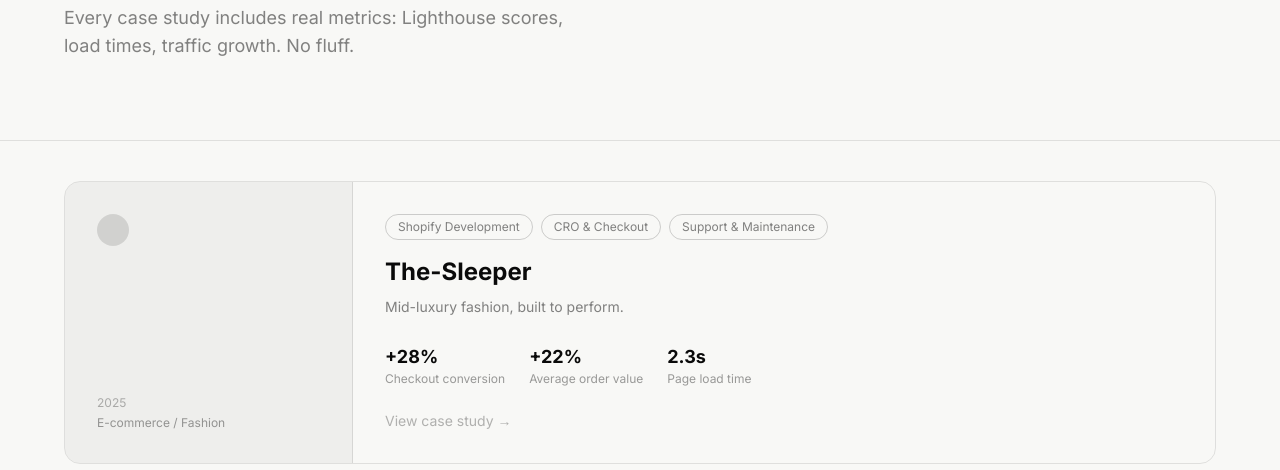
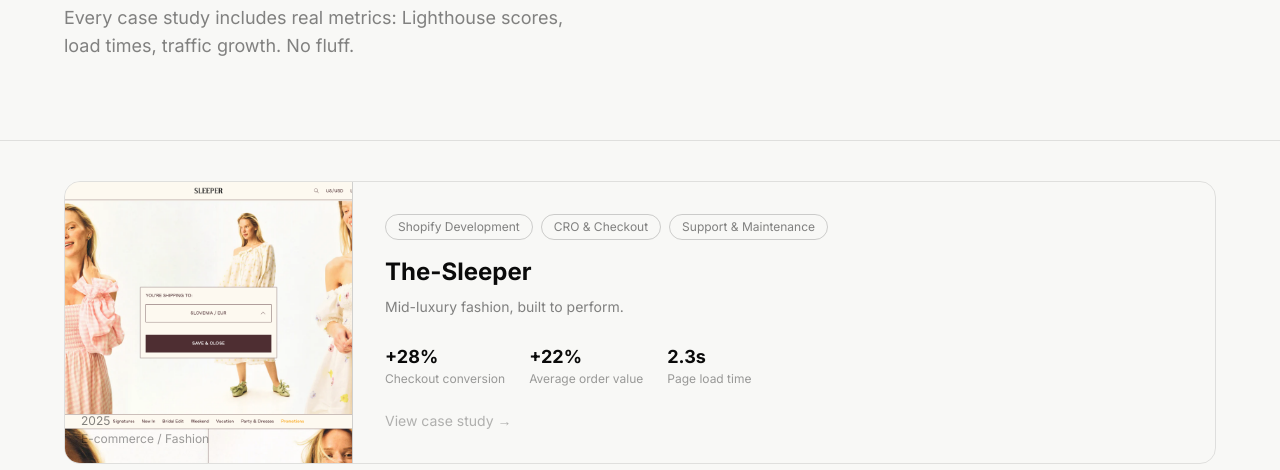
Before and after one commit to bohdan-shvchk/agency-website, an Astro site: page /projects in a window 1280 px wide. Shown: the part 330-800 px from the top of the page. Built offline with nearby package versions, Linux system fonts and the light colour scheme; Astro itself is replaced by a stand-in of ours.

Commit message:
feat: add screenshot previews for project cards via playwright

```diff
--- a/src/content.config.ts
+++ b/src/content.config.ts
@@ -36,6 +36,7 @@
     year: z.string(),
     url: z.string().optional(),
     color: z.string().default('#000000'),
+    preview: z.string().optional(),
     // Metrics shown as highlight numbers
     metrics: z.array(z.object({
       value: z.string(),
--- a/src/content/projects/hillary.md
+++ b/src/content/projects/hillary.md
@@ -7,6 +7,7 @@
 year: "2024"
 url: "https://hillary.pl"
 color: "#2d4a3e"
+preview: "/projects/hillary.png"
 order: 3
 metrics:
   - value: "2"
--- a/src/content/projects/lunara-light.md
+++ b/src/content/projects/lunara-light.md
@@ -7,6 +7,7 @@
 year: "2025–present"
 url: "https://lunara-light.com"
 color: "#1a0a2e"
+preview: "/projects/lunara-light.png"
 order: 2
 metrics:
   - value: "1"
--- a/src/content/projects/sleeper.md
+++ b/src/content/projects/sleeper.md
@@ -7,6 +7,7 @@
 year: "2025"
 url: "https://the-sleeper.com"
 color: "#0a0a0a"
+preview: "/projects/sleeper.png"
 order: 1
 metrics:
   - value: "+28%"
--- a/src/pages/index.astro
+++ b/src/pages/index.astro
@@ -126,8 +126,11 @@
       <div class="grid grid-cols-1 md:grid-cols-2 gap-6">
         {allProjects.map(project => (
           <a href={`/projects/${project.id}`} class="group border border-white/10 rounded-2xl overflow-hidden hover:border-white/30">
-            <div class="aspect-video flex items-center justify-center" style="background-color: var(--surface-mid)">
-              <p class="text-white/20 text-sm font-semibold tracking-wide uppercase text-xs">{project.data.title}</p>
+            <div class="aspect-video overflow-hidden" style="background-color: var(--surface-mid)">
+              {project.data.preview
+                ? <img src={project.data.preview} alt={project.data.title} class="w-full h-full object-cover object-top" />
+                : <div class="w-full h-full flex items-center justify-center"><p class="text-white/20 text-xs font-semibold tracking-wide uppercase">{project.data.title}</p></div>
+              }
             </div>
             <div class="p-6">
               <div class="flex items-center justify-between">
--- a/src/pages/projects/index.astro
+++ b/src/pages/projects/index.astro
@@ -31,13 +31,14 @@
           href={`/projects/${project.id}`}
           class="group flex flex-col md:flex-row border border-white/10 rounded-2xl overflow-hidden hover:border-white/30 hover:bg-white/5"
         >
-          <!-- Color accent strip -->
-          <div
-            class="md:w-72 min-h-[160px] md:min-h-0 flex flex-col justify-between p-8 flex-shrink-0 bg-white/5 border-r border-white/10"
-          >
-            <div class="w-8 h-8 rounded-full bg-white/20"></div>
-            <div class="mt-auto">
-              <p class="text-xs text-white/30 mb-1">{project.data.year}</p>
+          <!-- Preview / accent strip -->
+          <div class="md:w-72 min-h-[160px] md:min-h-0 flex-shrink-0 border-r border-white/10 overflow-hidden relative" style="background-color: var(--surface-mid)">
+            {project.data.preview
+              ? <img src={project.data.preview} alt={project.data.title} class="w-full h-full object-cover object-top absolute inset-0" />
+              : null
+            }
+            <div class="absolute bottom-0 left-0 right-0 p-4">
+              <p class="text-xs text-white/50 mb-0.5">{project.data.year}</p>
               <p class="text-xs text-white/40">{project.data.industry}</p>
             </div>
           </div>
```
Also changed, not shown: public/projects/hillary.png (added), public/projects/lunara-light.png (added), public/projects/sleeper.png (added).
